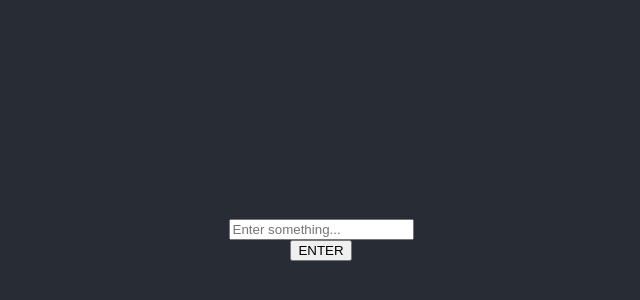
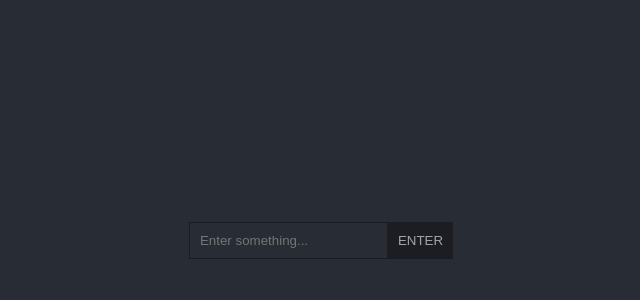
Before and after one commit to Hvinder/react-bulletin-board, a React (Create React App) app: page / in a window 1280 px wide. Shown: the part 160-460 px from the top of the page, without its empty margins (319-959 px from the left). Built offline with nearby package versions, Linux system fonts and the light colour scheme.

Commit message:
Improved UI

```diff
--- a/src/App.css
+++ b/src/App.css
@@ -16,4 +16,34 @@
 .box {
   max-width: 300px;
   opacity: 0.8;
+  padding: 15px;
+  margin: 2px;
 }
+
+.delete {
+  background: transparent;
+  border: transparent;
+  cursor: pointer;
+  position: fixed;
+  top: 0;
+  right: 0;
+}
+
+.search {
+  background: transparent;
+  border: 1px solid #0005;
+  padding: 10px;
+  color: #fff9;
+}
+
+.enter {
+  background: #0005;
+  color: #fff9;
+  padding: 10px;
+  cursor: pointer;
+  border: transparent;
+}
+
+.search-bar {
+  display: flex;
+}
--- a/src/App.js
+++ b/src/App.js
@@ -49,13 +49,19 @@ const App = () => {
   return (
     <div className="App">
       <header className="App-header">
+        <div className="search-bar">
           <input
+            className="search"
             value={item}
             onChange={(event) => setItem(event.target.value)}
             placeholder="Enter something..."
             onKeyPress={(event) => keypress(event)}
           />
-        <button onClick={newItem}> ENTER </button>
+          <button className="enter" onClick={newItem}>
+            {' '}
+            ENTER{' '}
+          </button>
+        </div>
         {items.map((item, index) => {
           return (
             <Draggable
@@ -65,7 +71,7 @@ const App = () => {
             >
               <div style={{ backgroundColor: item.color }} className="box">
                 {`${item.item}`}
-                <button id="delete" onClick={(event) => deleteNote(item.id)}>
+                <button class="delete" onClick={(event) => deleteNote(item.id)}>
                   X
                 </button>
               </div>
```
Also changed, not shown: 1 other file (tests, documents, lock files or other folders). Lines whose indentation alone changed are shown as unchanged.
